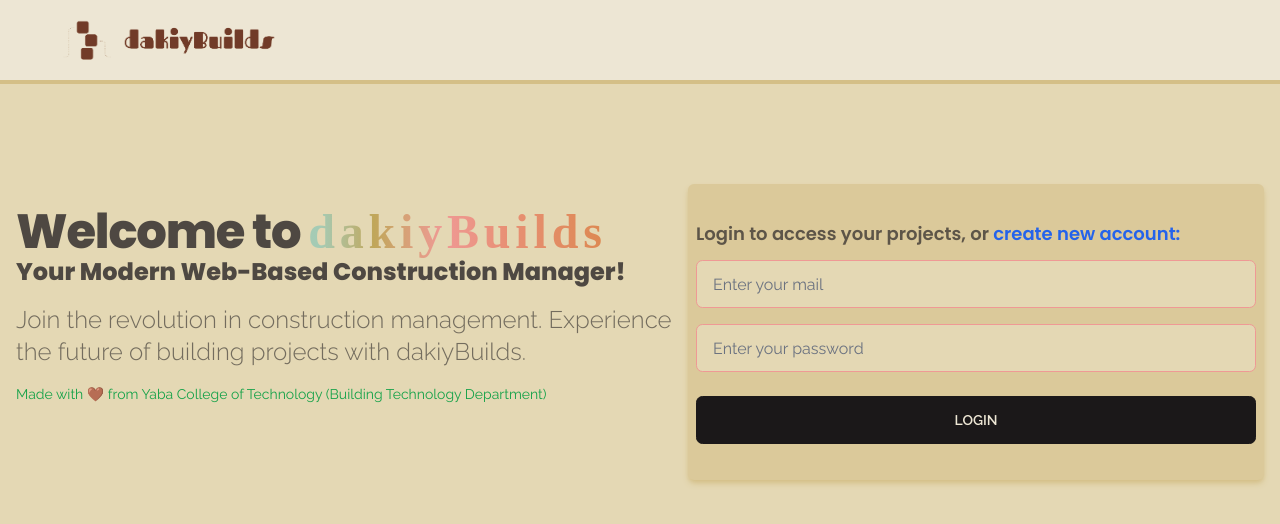
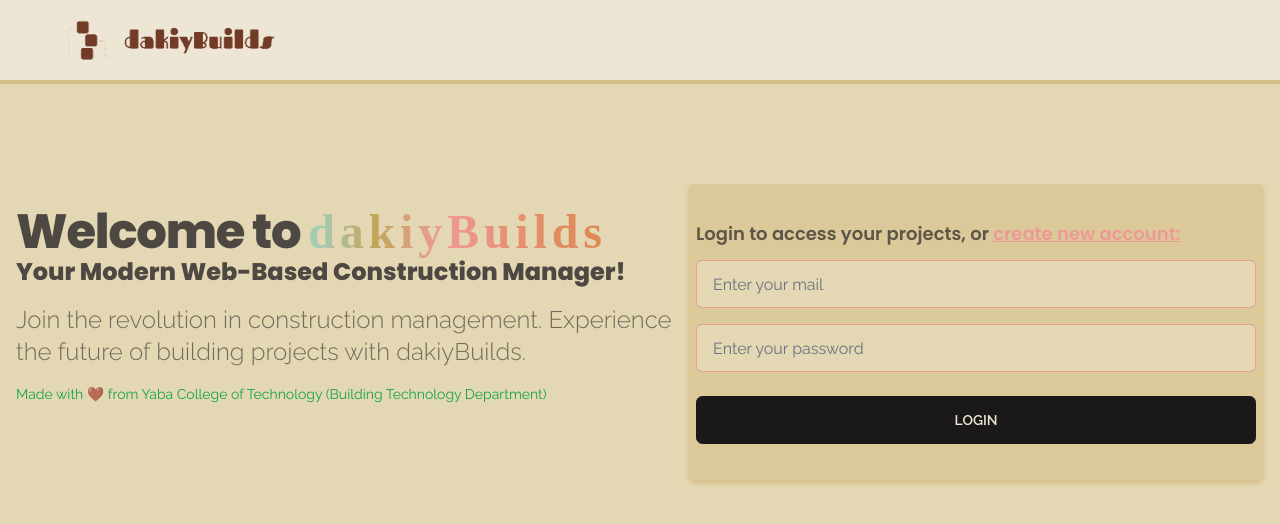
Before and after one commit to Lanr3waju/dakiybuilds, a Next.js app: page / in a window 1280 px wide. Shown: the top 524 px of the page. Built offline with nearby package versions, Linux system fonts and the light colour scheme; a web font is replaced by a local one.

Commit message:
feat: create homepage ui

```diff
--- /dev/null
+++ b/app/components/DashboardComponent.jsx
@@ -0,0 +1,9 @@
+function DashboardComponent() {
+    return (
+        <h2 data-testid="dashboard-heading">
+            This is dashboard
+        </h2>
+    )
+}
+
+export default DashboardComponent
--- a/app/components/HomePageLoginForm.jsx
+++ b/app/components/HomePageLoginForm.jsx
@@ -3,7 +3,7 @@ import Link from "next/link"
 function HomePageLoginForm() {
     return (
         <section className="mt-5 max-w-xl rounded-md bg-base-200 px-2 py-9 leading-loose text-base-content shadow-md shadow-base-300 md:w-3/6">
-            <h2 className="font-Poppins text-lg font-semibold text-base-content/70">Login to access your projects, or <Link className="text-info" href="/#">create new account:</Link></h2>
+            <h2 className="font-Poppins text-lg font-semibold text-base-content/70">Login to access your projects, or <Link className="link link-primary" href="/#">create new account:</Link></h2>
             <form className="flex flex-col">
                 <input type="email" placeholder="Enter your mail" className="input input-bordered input-primary my-3 w-full focus:border-none focus:ring-0" />
                 <input type="password" placeholder="Enter your password" className="input input-bordered input-primary my-1 w-full focus:border-none focus:ring-0" />
--- a/app/dashboard/page.jsx
+++ b/app/dashboard/page.jsx
@@ -1,8 +1,8 @@
+import DashboardComponent from "../components/DashboardComponent"
+
 function Dashboard() {
     return (
-        <h2 data-testid="dashboard-heading">
-            This is dashboard
-        </h2>
+        <DashboardComponent />
     )
 }
 
```
